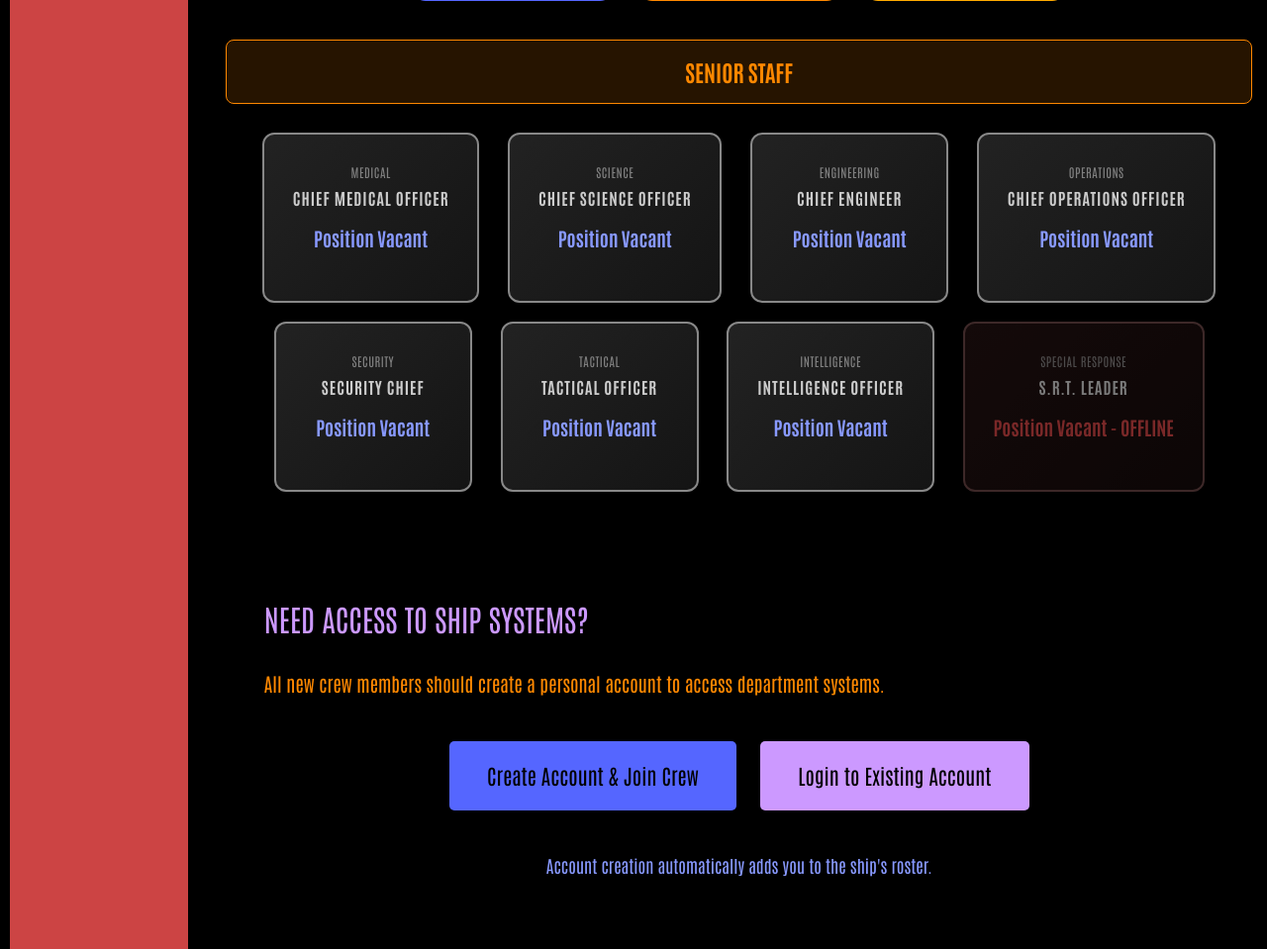
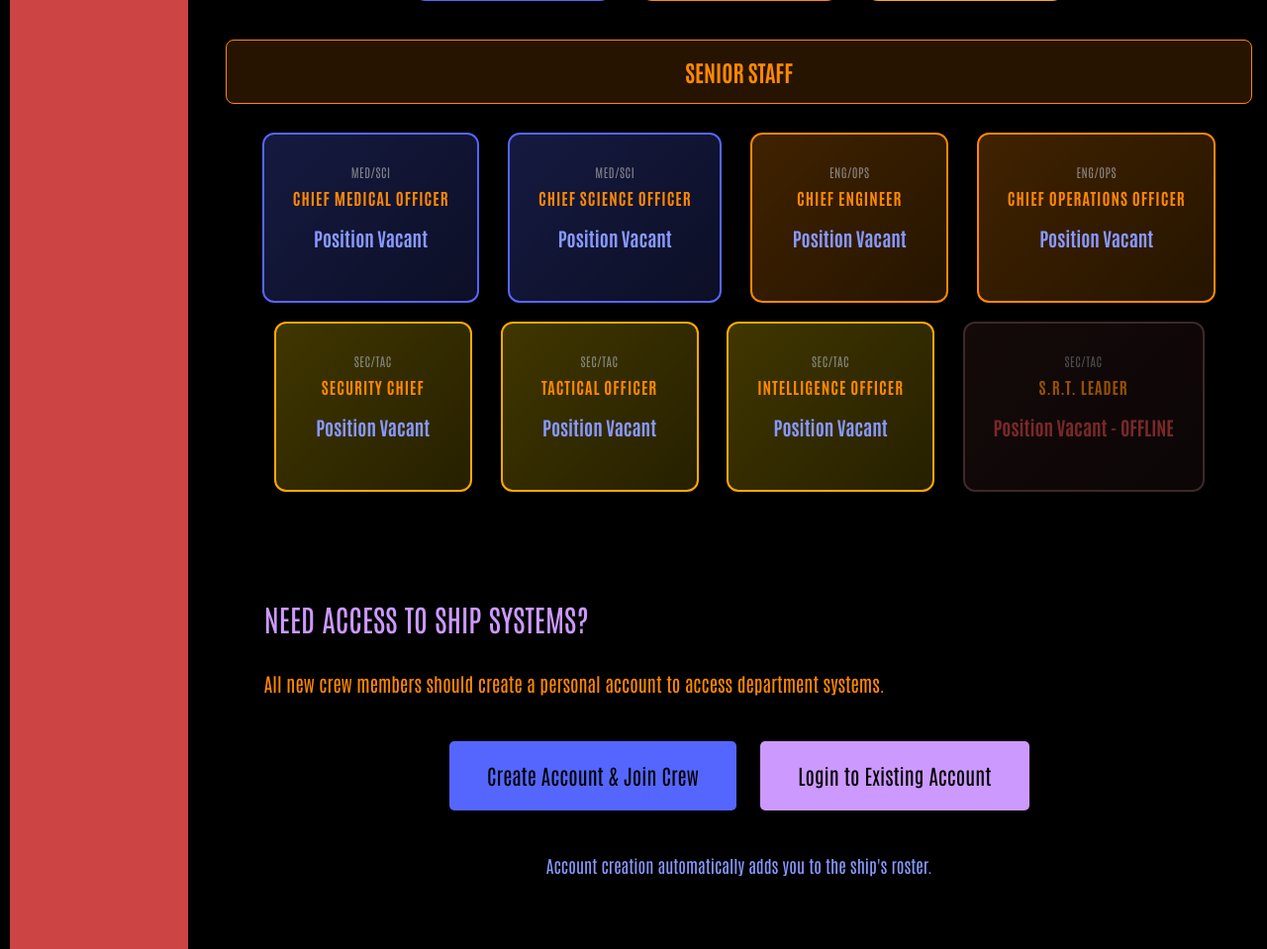
Before and after one commit to aidanpoe/uss-serenity1, a PHP site: page /pages/roster.php in a window 1280 px wide. Shown: the part 1383-2342 px from the top of the page at 99% size. Run offline with PHP 8.4, Linux system fonts and the light colour scheme; data that the repository does not hold is empty.

Commit message:
Update roster.php

```diff
--- a/pages/roster.php
+++ b/pages/roster.php
@@ -363,14 +363,49 @@ $ranks = [
 			border: 2px solid var(--red);
 		}
 
-		/* Senior Staff - Purple/Gray Theme */
-		.senior-staff .officer-box {
-			background: linear-gradient(135deg, rgba(136, 136, 136, 0.25), rgba(136, 136, 136, 0.15));
-			border: 2px solid #888;
+		/* Senior Staff - Department-based colors */
+		.senior-staff .medical {
+			background: linear-gradient(135deg, rgba(85, 102, 255, 0.25), rgba(85, 102, 255, 0.15));
+			border: 2px solid var(--blue);
+		}
+
+		.senior-staff .science {
+			background: linear-gradient(135deg, rgba(85, 102, 255, 0.25), rgba(85, 102, 255, 0.15));
+			border: 2px solid var(--blue);
+		}
+
+		.senior-staff .engineering {
+			background: linear-gradient(135deg, rgba(255, 136, 0, 0.25), rgba(255, 136, 0, 0.15));
+			border: 2px solid var(--orange);
+		}
+
+		.senior-staff .operations {
+			background: linear-gradient(135deg, rgba(255, 136, 0, 0.25), rgba(255, 136, 0, 0.15));
+			border: 2px solid var(--orange);
+		}
+
+		.senior-staff .security {
+			background: linear-gradient(135deg, rgba(255, 215, 0, 0.25), rgba(255, 215, 0, 0.15));
+			border: 2px solid var(--gold);
+		}
+
+		.senior-staff .tactical {
+			background: linear-gradient(135deg, rgba(255, 215, 0, 0.25), rgba(255, 215, 0, 0.15));
+			border: 2px solid var(--gold);
+		}
+
+		.senior-staff .intelligence {
+			background: linear-gradient(135deg, rgba(255, 215, 0, 0.25), rgba(255, 215, 0, 0.15));
+			border: 2px solid var(--gold);
+		}
+
+		.senior-staff .srt {
+			background: linear-gradient(135deg, rgba(255, 215, 0, 0.25), rgba(255, 215, 0, 0.15));
+			border: 2px solid var(--gold);
 		}
 
 		.senior-staff .position-title {
-			color: #ccc;
+			color: var(--orange);
 		}
 
 		/* Offline Status */
@@ -636,7 +671,7 @@ $ranks = [
 							<div class="command-row">
 								<!-- Chief Medical Officer -->
 								<div class="officer-box senior-staff medical">
-									<div class="department-label">MEDICAL</div>
+									<div class="department-label">MED/SCI</div>
 									<div class="position-title">CHIEF MEDICAL OFFICER</div>
 									<div class="officer-name">
 										<?php if ($command_positions['Chief Medical Officer']): ?>
@@ -652,7 +687,7 @@ $ranks = [
 
 								<!-- Chief Science Officer -->
 								<div class="officer-box senior-staff science">
-									<div class="department-label">SCIENCE</div>
+									<div class="department-label">MED/SCI</div>
 									<div class="position-title">CHIEF SCIENCE OFFICER</div>
 									<div class="officer-name">
 										<?php if ($command_positions['Chief Science Officer']): ?>
@@ -668,7 +703,7 @@ $ranks = [
 
 								<!-- Chief Engineer -->
 								<div class="officer-box senior-staff engineering">
-									<div class="department-label">ENGINEERING</div>
+									<div class="department-label">ENG/OPS</div>
 									<div class="position-title">CHIEF ENGINEER</div>
 									<div class="officer-name">
 										<?php if ($command_positions['Chief Engineer']): ?>
@@ -684,7 +719,7 @@ $ranks = [
 
 								<!-- Chief Operations Officer -->
 								<div class="officer-box senior-staff operations">
-									<div class="department-label">OPERATIONS</div>
+									<div class="department-label">ENG/OPS</div>
 									<div class="position-title">CHIEF OPERATIONS OFFICER</div>
 									<div class="officer-name">
 										<?php if ($command_positions['Operations Officer']): ?>
@@ -701,7 +736,7 @@ $ranks = [
 							<div class="command-row">
 								<!-- Security Chief -->
 								<div class="officer-box senior-staff security">
-									<div class="department-label">SECURITY</div>
+									<div class="department-label">SEC/TAC</div>
 									<div class="position-title">SECURITY CHIEF</div>
 									<div class="officer-name">
 										<?php if ($command_positions['Security Chief']): ?>
@@ -717,7 +752,7 @@ $ranks = [
 
 								<!-- Tactical Officer -->
 								<div class="officer-box senior-staff tactical">
-									<div class="department-label">TACTICAL</div>
+									<div class="department-label">SEC/TAC</div>
 									<div class="position-title">TACTICAL OFFICER</div>
 									<div class="officer-name">
 										<?php if ($command_positions['Tactical Officer']): ?>
@@ -733,7 +768,7 @@ $ranks = [
 
 								<!-- Intelligence Officer -->
 								<div class="officer-box senior-staff intelligence">
-									<div class="department-label">INTELLIGENCE</div>
+									<div class="department-label">SEC/TAC</div>
 									<div class="position-title">INTELLIGENCE OFFICER</div>
 									<div class="officer-name">
 										<?php if ($command_positions['Intelligence Officer']): ?>
@@ -749,7 +784,7 @@ $ranks = [
 
 								<!-- S.R.T. Leader (Offline) -->
 								<div class="officer-box senior-staff srt offline">
-									<div class="department-label">SPECIAL RESPONSE</div>
+									<div class="department-label">SEC/TAC</div>
 									<div class="position-title">S.R.T. LEADER</div>
 									<div class="officer-name offline-status">
 										<?php if ($command_positions['S.R.T. Leader']): ?>
```
